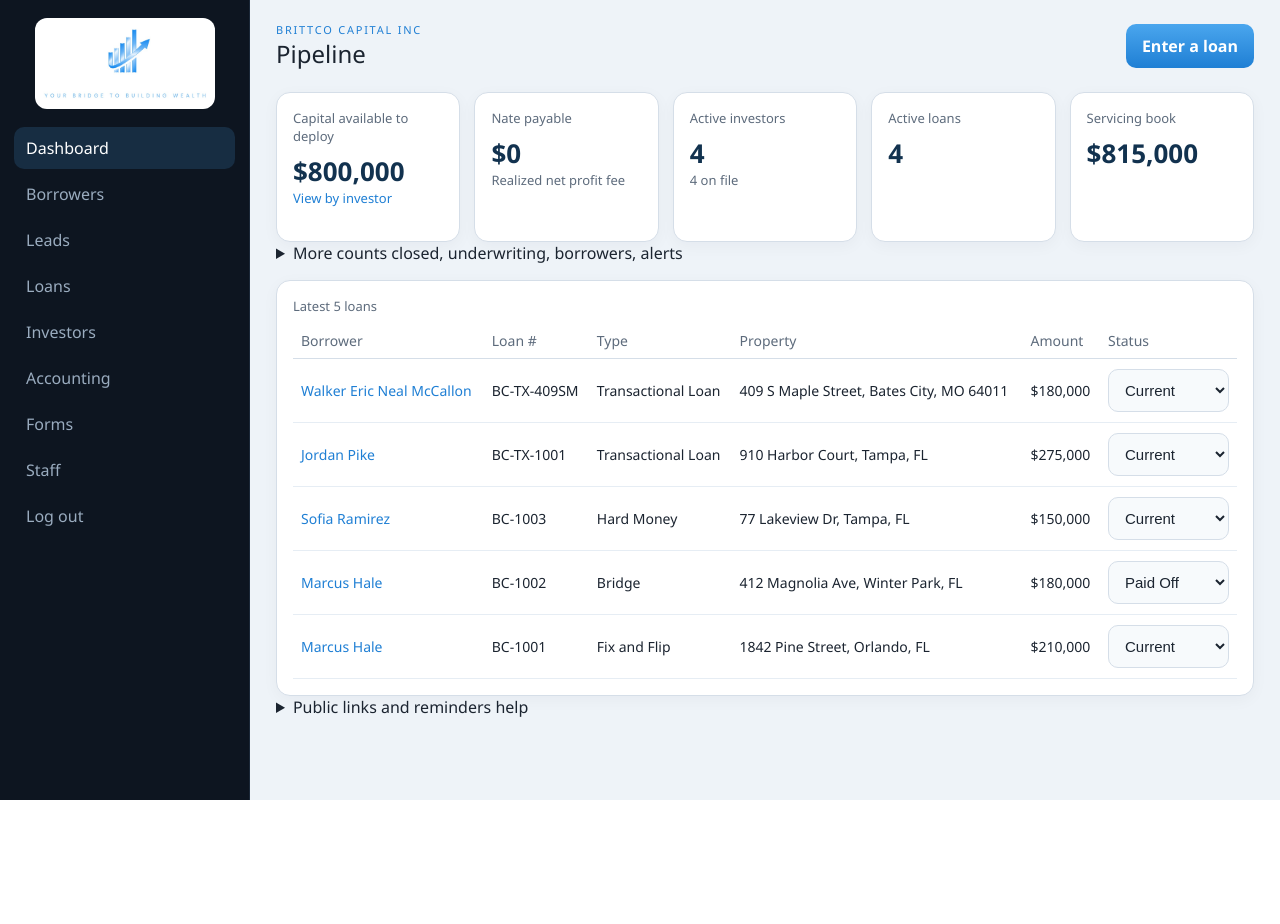
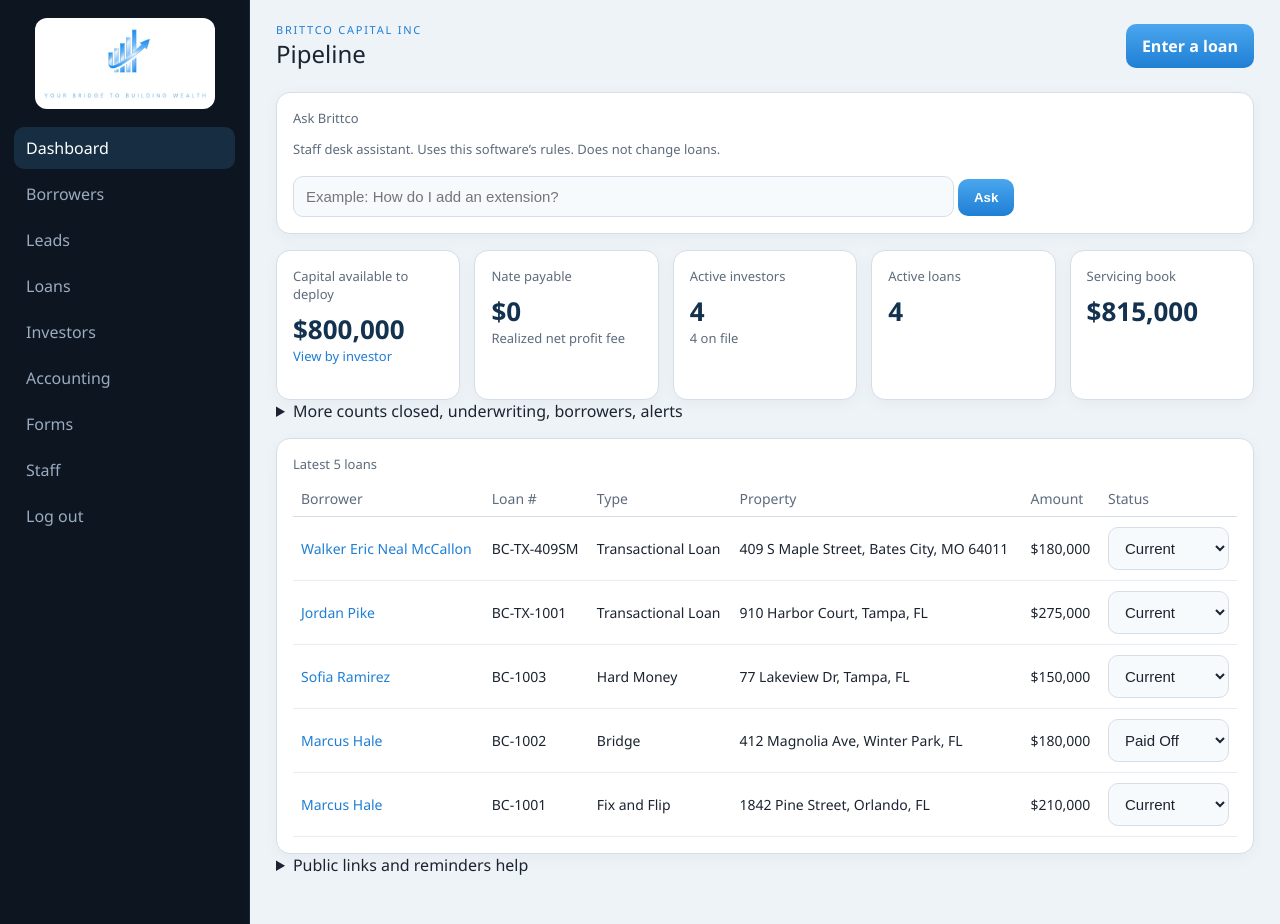
Before and after one commit to johnbritton76-bit/brittco-capital, a Flask app: page / in a window 1280 px wide. Before the commit the page ends 800 px from the top, so only its background shows below. Run offline with Flask 3, Linux system fonts and the light colour scheme; the visitor is signed in with stand-in values (Sample User, id 1); data comes from the database, SQL or seed files in the repository; data that the repository does not hold is empty.

Commit message:
Add files via upload

```diff
--- a/templates/dashboard.html
+++ b/templates/dashboard.html
@@ -6,6 +6,15 @@
     <h2>Pipeline</h2>
   </div>
   <a class="btn" href="{{ url_for('loan_new') }}">Enter a loan</a>
+</div>
+<div class="card" style="margin-bottom:16px">
+  <h3>Ask Brittco</h3>
+  <p class="hint">Staff desk assistant. Uses this software’s rules. Does not change loans.</p>
+  <form method="get" action="{{ url_for('dashboard') }}">
+    <input name="q" value="{{ staff_q or '' }}" placeholder="Example: How do I add an extension?" style="width:70%">
+    <button class="btn" type="submit">Ask</button>
+  </form>
+  {% if staff_a %}<p style="margin-top:10px">{{ staff_a }}</p>{% endif %}
 </div>
 <div class="grid cards">
   <div class="card"><h3>Capital available to deploy</h3><div class="n">${{ "{:,.0f}".format(stats.capital_available) }}</div><div class="hint"><a href="{{ url_for('investors') }}">View by investor</a></div></div>
```
